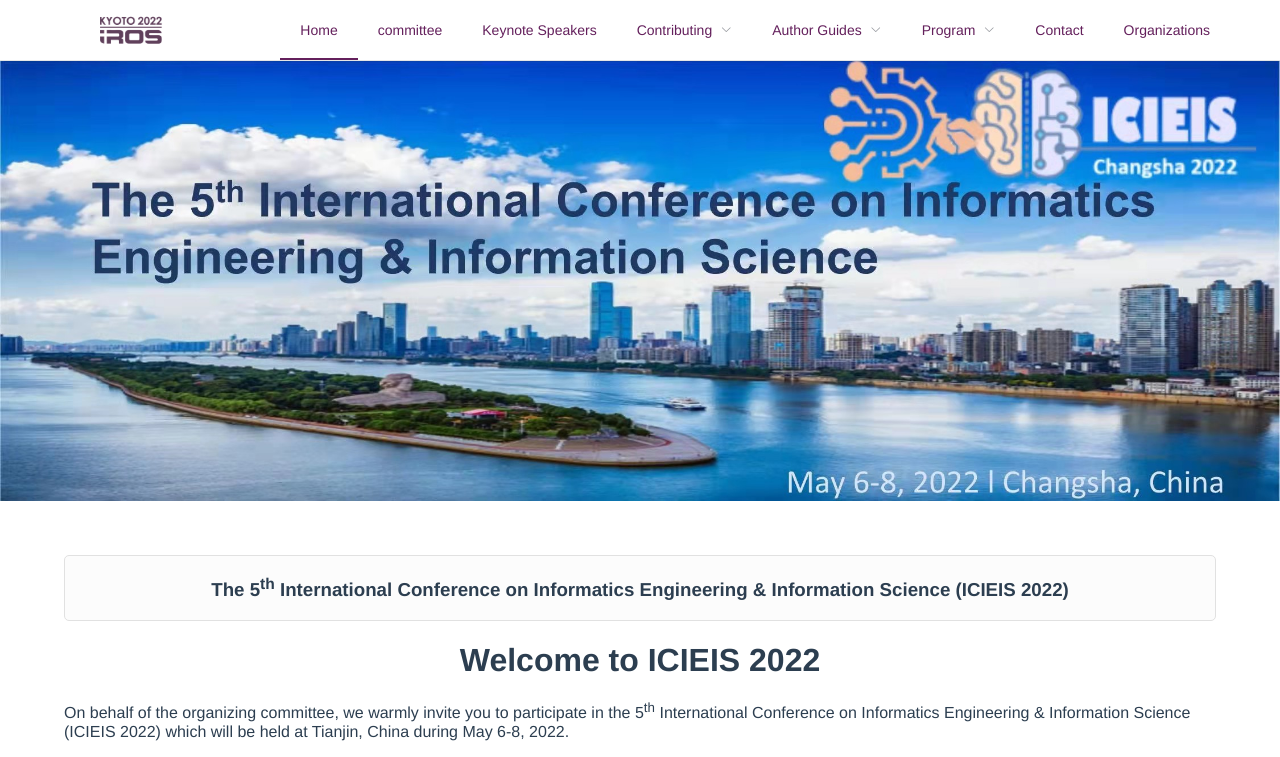
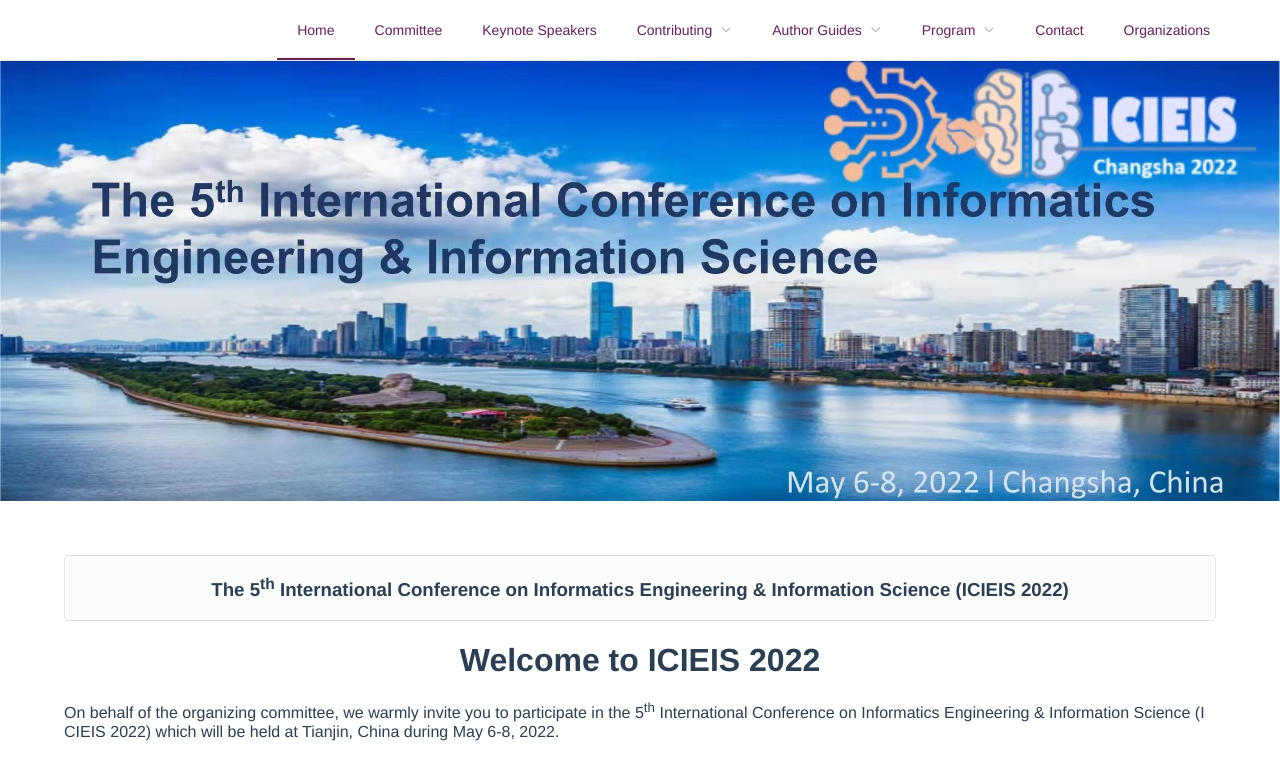
Before and after one commit to SnowClose/IROS_2022, a Vue app: page / in a window 1280 px wide. Shown: the top 757 px of the page. Built offline with nearby package versions, Linux system fonts and the light colour scheme.

Commit message:
something update

```diff
--- a/src/App.vue
+++ b/src/App.vue
@@ -11,9 +11,9 @@
         text-color="#64205c"
         active-text-color="#64205c"
       >
-        <div class="logo">
+        <!-- <div class="logo">
           <img src="../src/assets/img/iros2022_p-300x164.png" alt="" />
-        </div>
+        </div> -->
         <el-menu-item index="organizer">Organizations</el-menu-item>
         <el-menu-item index="contact">Contact</el-menu-item>
 
@@ -37,7 +37,7 @@
         </el-submenu>
 
         <el-menu-item index="speaker">Keynote Speakers</el-menu-item>
-        <el-menu-item index="committee">committee</el-menu-item>
+        <el-menu-item index="committee">Committee</el-menu-item>
         <el-menu-item index="home">Home</el-menu-item>
       </el-menu>
     </div>
@@ -48,10 +48,10 @@
     <div class="footer">
       <span class="copyright">© Copyright - IROS 2022</span>
       <div style="line-height: 30px">
-        Copyright© The 5<sup>th</sup> International Conference on Informatics Engineering
-        {{ `&` }} Information Science (ICIEIS 2022)<br />
+        Copyright© The 5<sup>th</sup> International Conference on Informatics
+        Engineering {{ `&` }} Information Science (ICIEIS 2022)<br />
         The 5<sup>th</sup> International Conference on Informatics Engineering
-        {{ `&` }} Information Science (ICIEIS 2022) http://www.icieis.net/
+        {{ `&` }} Information Science (ICIEIS 2022) http://www.icieis2022.com/
       </div>
       <!-- <ul class="noLightbox social_bookmarks icon_count_3">
         <li>
@@ -97,6 +97,9 @@
 body {
   margin: 0;
   padding: 0;
+  word-wrap: break-word;
+  word-break: break-all;
+  hyphens: auto;
 }
 #app {
   font-family: Avenir, Helvetica, Arial, sans-serif;
--- a/src/views/submission.vue
+++ b/src/views/submission.vue
@@ -17,7 +17,7 @@
         4.Please submit the abstract only, if you just want to make
         presentations.
       </li>
-      <li>5.Templates Downlow: Templates</li>
+      <li>5.Templates Download: Templates</li>
     </ul>
     <br />
     <div class="note">
--- a/src/views/workshop.vue
+++ b/src/views/workshop.vue
@@ -10,6 +10,7 @@
       Prospective organizers of workshops should submit proposals with the
       following information:
     </h3>
+    <div style="padding: 0 40px">
       <ul>
         <li>Title</li>
         <li>
@@ -19,11 +20,13 @@
         <li>Short biography of the organizers</li>
         <li>
           List of five to ten contributed papers (including titles, authors,
-        contact information of the corresponding author, and a short abstract).
-        Upon acceptance of the workshop proposal, the contributed papers will be
-        submitted in the same format as regular papers.
+          contact information of the corresponding author, and a short
+          abstract). Upon acceptance of the workshop proposal, the contributed
+          papers will be submitted in the same format as regular papers.
         </li>
       </ul>
+    </div>
+
     <br />
     <h4>
       Proposals will be evaluated based on the timeliness of the topic and on
@@ -31,6 +34,7 @@
       papers as well.
     </h4>
     <h2>Deadlines</h2>
+    <div style="padding: 0 40px">
       <ul>
         <li>Proposals Due: March 30, 2022</li>
         <li>Notification of Acceptance: 1-2 weeks after submission</li>
@@ -39,6 +43,8 @@
           weeks after acceptance
         </li>
       </ul>
+    </div>
+
     <h3>
       Proposals should be submitted to <a>icieis2022@163.com</a> before the
       deadline.
```
Lines whose indentation alone changed are shown as unchanged.
